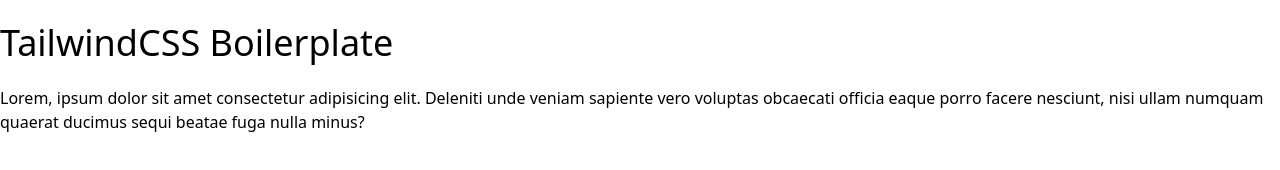
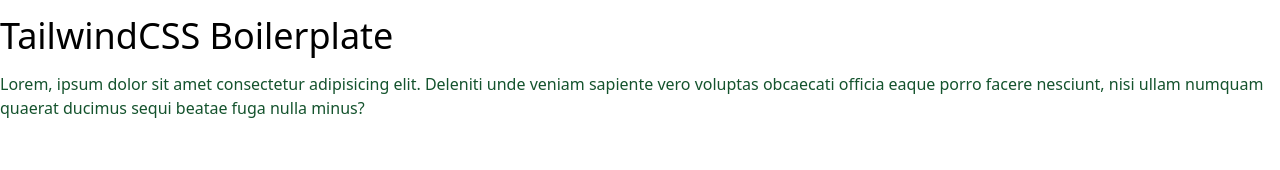
Before and after one commit to jedidavid/html-tailwindcss-boilerplate, a website: page src/index.html in a window 1280 px wide. Drawn offline with Linux system fonts and the light colour scheme.

Commit message:
update all to new version

```diff
--- a/src/index.html
+++ b/src/index.html
@@ -9,7 +9,7 @@
   <body>
     <div class="container mx-auto">
       <h1 class="text-4xl py-4">TailwindCSS Boilerplate</h1>
-      <p>
+      <p class="text-green-900">
         Lorem, ipsum dolor sit amet consectetur adipisicing elit. Deleniti unde
         veniam sapiente vero voluptas obcaecati officia eaque porro facere
         nesciunt, nisi ullam numquam quaerat ducimus sequi beatae fuga nulla
--- a/tailwind.config.js
+++ b/tailwind.config.js
@@ -1,8 +1,7 @@
 module.exports = {
-  purge: ["src/*.html"],
+  content: ["src/*.{html,js}"],
   theme: {
     extend: {},
   },
-  variants: {},
   plugins: [],
 };
--- a/tailwind.css
+++ b/tailwind.css
@@ -1,6 +1,3 @@
-/* purgecss start ignore */
 @tailwind base;
 @tailwind components;
-/* purgecss end ignore */
-
 @tailwind utilities;
```
Also changed, not shown: package.json (+7 -7 lines), README.md, src/assets/css/style.css.
